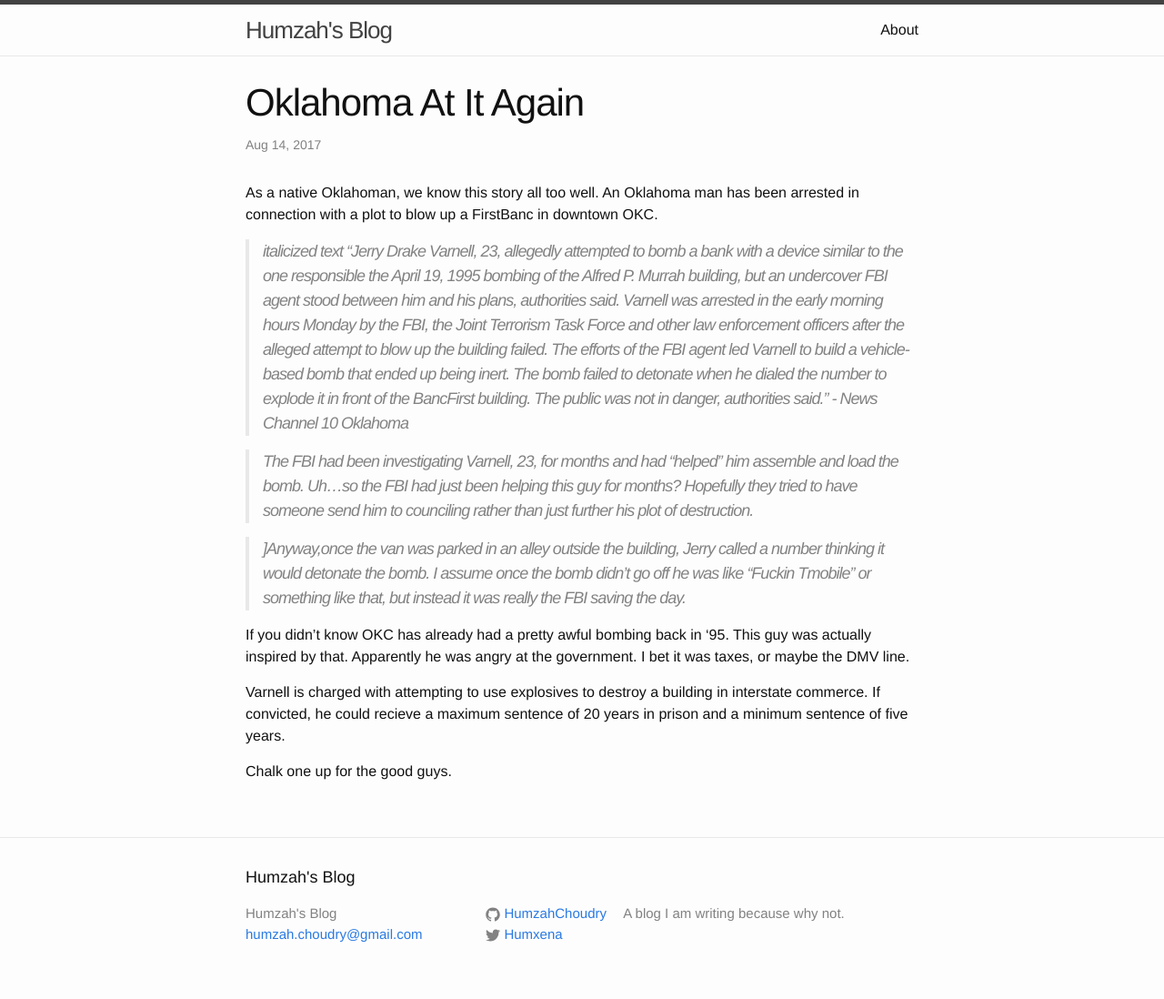
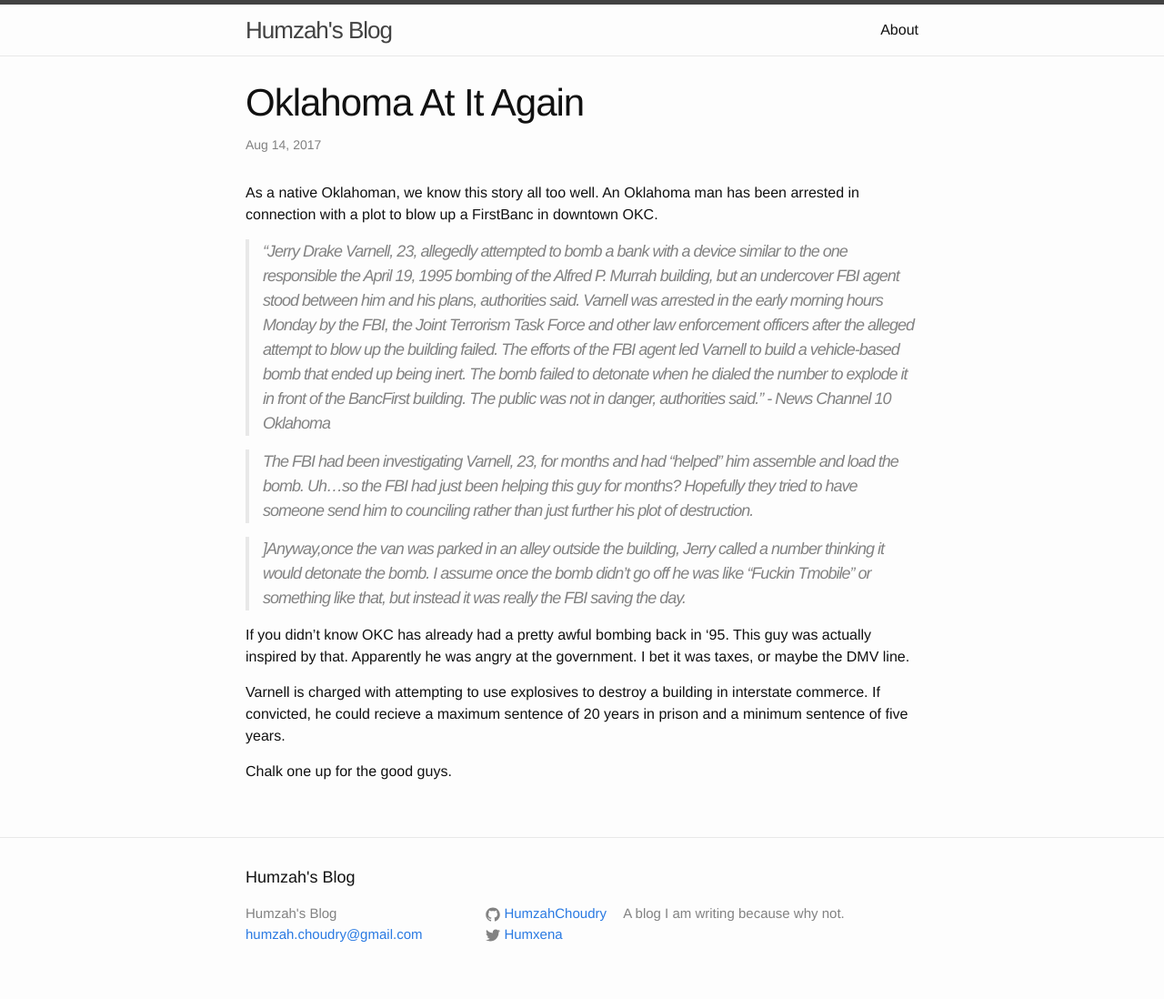
Before and after one commit to HumzahChoudry/HumzahChoudry.github.io, a Jekyll site: the page built from _posts/2017-08-14-oklahoma-at-it-again.markdown, in a window 1280 px wide. Shown: the whole page at 91% size. Built offline with Jekyll 4.4.1, drawn with Linux system fonts in a browser that asks for light colours; our own code applies the rules of GitHub Pages for plain Markdown files.

Commit message:
Update 2017-08-14-oklahoma-at-it-again.markdown

```diff
--- a/_posts/2017-08-14-oklahoma-at-it-again.markdown
+++ b/_posts/2017-08-14-oklahoma-at-it-again.markdown
@@ -1,6 +1,6 @@
 As a native Oklahoman, we know this story all too well. An Oklahoma man has been arrested in connection with a plot to blow up a FirstBanc in downtown OKC.
 
-> *italicized text* "Jerry Drake Varnell, 23, allegedly attempted to bomb a bank with a device similar to the one responsible the April 19, 1995 bombing of the Alfred P. Murrah building, but an undercover FBI agent stood between him and his plans, authorities said.
+>"Jerry Drake Varnell, 23, allegedly attempted to bomb a bank with a device similar to the one responsible the April 19, 1995 bombing of the Alfred P. Murrah building, but an undercover FBI agent stood between him and his plans, authorities said.
 >Varnell was arrested in the early morning hours Monday by the FBI, the Joint Terrorism Task Force and other law enforcement officers after the alleged attempt to blow up the building failed.
 >The efforts of the FBI agent led Varnell to build a vehicle-based bomb that ended up being inert. The bomb failed to detonate when he dialed the number to explode it in front of the BancFirst building.
 >The public was not in danger, authorities said." - News Channel 10 Oklahoma
```
